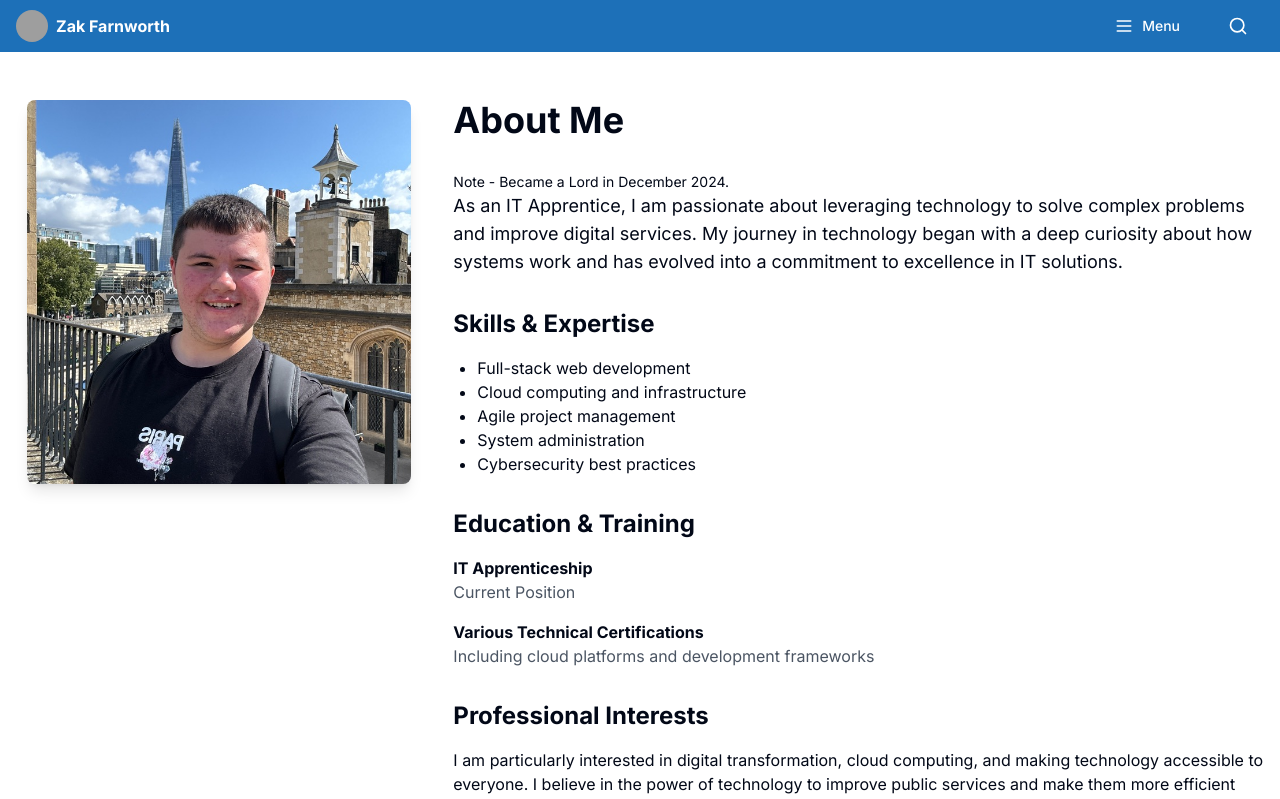
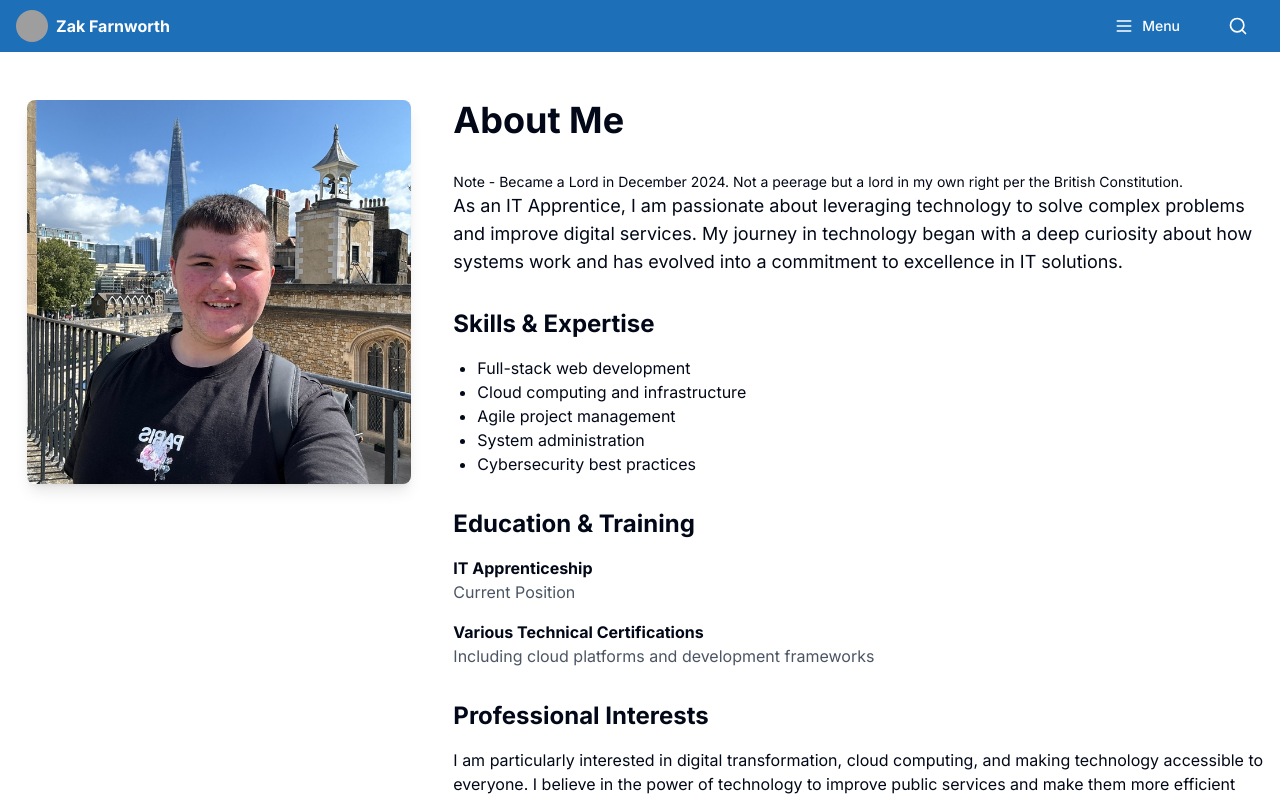
Before and after one commit to zakfarnworth23/zakfarnworthdotcom, a Next.js app: page /about in a window 1280 px wide. Shown: the top 799 px of the page. Built offline with nearby package versions, Linux system fonts and the light colour scheme; grey boxes are pictures that could not be loaded.

Commit message:
Update page.tsx

```diff
--- a/app/about/page.tsx
+++ b/app/about/page.tsx
@@ -22,7 +22,7 @@ export default function AboutPage() {
           <div className="w-full md:w-2/3">
             <h1 className="text-4xl font-bold mb-8">About Me</h1>
             <div className="prose max-w-none">
-              <p class="text-sm truncate">Note - Became a Lord in December 2024.</p>
+              <p className="text-sm truncate">Note - Became a Lord in December 2024. Not a peerage but a lord in my own right per the British Constitution.</p>
               <p className="text-lg mb-6">
                 As an IT Apprentice, I am passionate about leveraging technology to solve complex problems and improve digital services. My journey in technology began with a deep curiosity about how systems work and has evolved into a commitment to excellence in IT solutions.
               </p>
```
